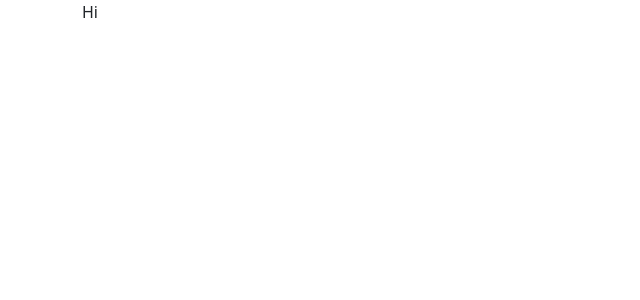
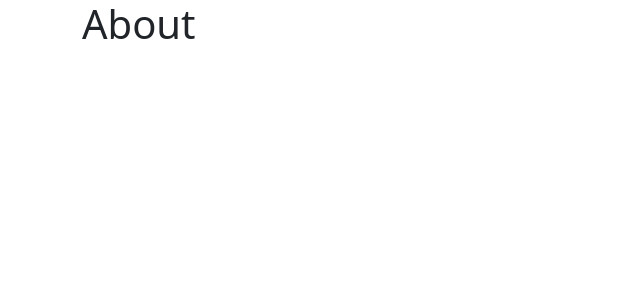
Before and after one commit to RokkuRock/brand-website, a React (Vite) app: page /about in a window 1280 px wide. Shown: the top 300 px of the page, without its empty margins (0-640 px from the left). Built offline with nearby package versions, Linux system fonts and the light colour scheme.

Commit message:
Add Routes component and import pages

```diff
--- a/src/App.tsx
+++ b/src/App.tsx
@@ -1,8 +1,17 @@
 import { Routes, Route } from "react-router-dom"
 import { Container } from "react-bootstrap"
+import { Home } from "./pages/Home"
+import { Store } from "./pages/Store"
+import { About } from "./pages/About"
 
 function App() {
-  return <Container>Hi</Container>
+  return <Container>
+    <Routes>
+      <Route path="/" element={<Home/> } />
+      <Route path="/store" element={<Store/> } />
+      <Route path="/about" element={<About/> } />
+    </Routes>
+  </Container>
 }
 
 export default App
--- /dev/null
+++ b/src/pages/About.tsx
@@ -0,0 +1,3 @@
+export function About() {
+    return <h1>About</h1>
+}
--- /dev/null
+++ b/src/pages/Home.tsx
@@ -0,0 +1,3 @@
+export function Home() {
+    return <h1>Home</h1>
+}
--- /dev/null
+++ b/src/pages/Store.tsx
@@ -0,0 +1,3 @@
+export function Store() {
+    return <h1>Store</h1>
+}
```
